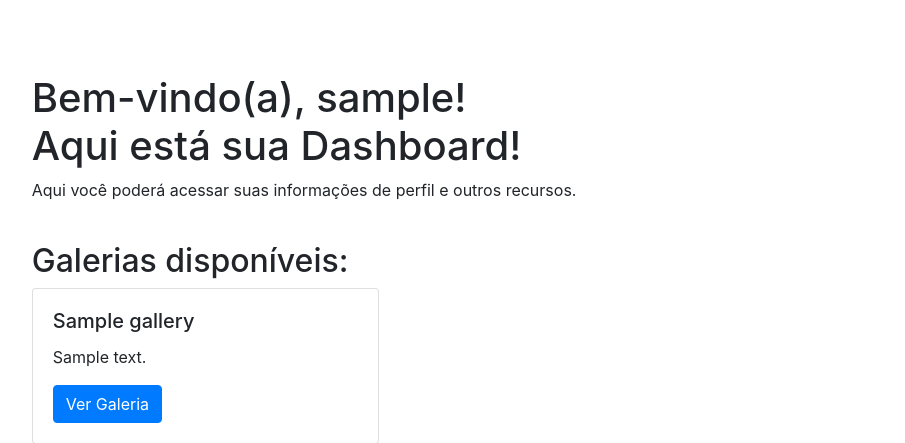
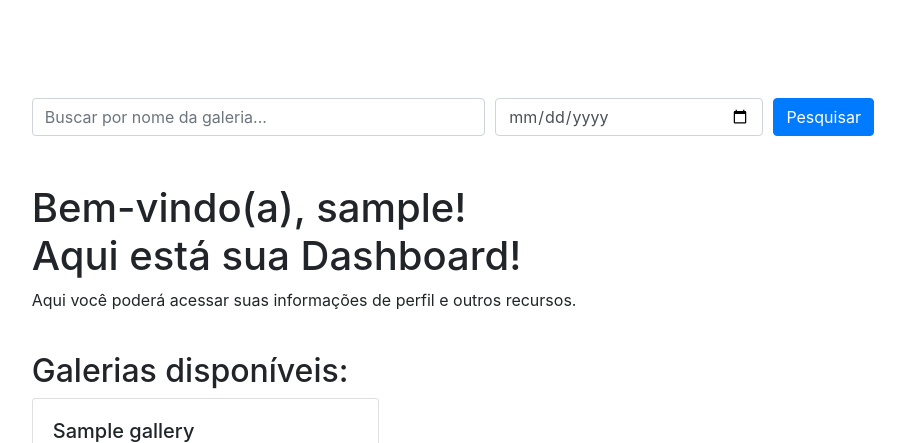
Before and after one commit to Guisbeghendev/RGS, a Django app: page /autenticad/dashboard/ in a window 1280 px wide. Shown: the part 352-795 px from the top of the page, without its empty margins (57-962 px from the left). Run offline with Django 5.2, Linux system fonts and the light colour scheme; a user stored in the database is signed in; tables that the repository leaves empty hold one stand-in row (values such as "Sample post").

Commit message:
v2-att4-reposit search

```diff
--- a/autenticad/templates/autenticad/dashboard.html
+++ b/autenticad/templates/autenticad/dashboard.html
@@ -1,9 +1,30 @@
-<!-- dashboard/templates/dashboard/dashboard.html -->
-
-<!-- dashboard/templates/dashboard/dashboard.html -->
+<!-- templates/autenticad/dashboard.html -->
 {% extends 'dashbase.html' %}
 
 {% block content %}
+
+<br>
+
+<!-- Campo de pesquisa de galerias -->
+<form method="GET" action="{% url 'dashboard' %}" class="mb-4">
+    <div class="form-row">
+        <div class="col-md-5">
+            <input type="text" name="search" class="form-control"
+                   placeholder="Buscar por nome da galeria..." value="{{ request.GET.search }}">
+        </div>
+        <div class="col-md-3">
+            <input type="date" name="date" class="form-control" value="{{ request.GET.date }}">
+        </div>
+        <div class="col-md-2">
+            <button type="submit" class="btn btn-primary">Pesquisar</button>
+        </div>
+    </div>
+</form>
+
+
+<br>
+
+
 <h1>Bem-vindo(a), {{ user.nickname }}! <br>Aqui está sua Dashboard!</h1>
 <p>Aqui você poderá acessar suas informações de perfil e outros recursos.</p>
 <br>
--- a/autenticad/views.py
+++ b/autenticad/views.py
@@ -6,6 +6,7 @@ from django.contrib.auth.decorators import login_required
 from django.contrib import messages
 from .models import CustomUser  # Import do modelo CustomUser
 from reposit.models import Gallery  # Import do modelo Gallery
+from django.db.models import Q  # Import para consultas complexas
 
 def register(request):
     if request.method == 'POST':
@@ -46,12 +47,26 @@ def user_logout(request):
 
 @login_required
 def dashboard(request):
-    # Filtrar galerias disponíveis para o usuário
-    user_galleries = Gallery.objects.filter(level__lte=request.user.level).order_by('level')
+    # Nível do usuário autenticado
+    user_level = request.user.level
+
+    # Obter termos de pesquisa via GET
+    search_query = request.GET.get('search', '')
+    date_query = request.GET.get('date', '')
+
+    # Base: filtrar galerias pelo nível do usuário
+    user_galleries = Gallery.objects.filter(level__lte=user_level)
+
+    # Aplicar filtros adicionais se houver pesquisa
+    if search_query:
+        user_galleries = user_galleries.filter(title__icontains=search_query)
+
+    if date_query:
+        user_galleries = user_galleries.filter(event_date=date_query)
 
     # Log para depuração (remover em produção)
     print(f"Usuário: {request.user.nickname}, Nível: {request.user.level}")
-    print(f"Galerias disponíveis: {[g.title for g in user_galleries]}")
+    print(f"Galerias encontradas: {[g.title for g in user_galleries]}")
 
     return render(request, 'autenticad/dashboard.html', {
         'user_galleries': user_galleries
```
